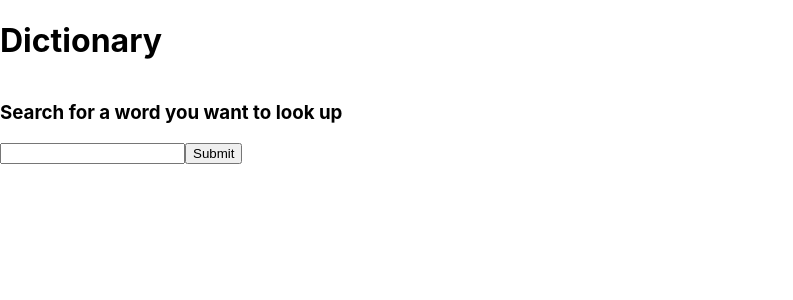
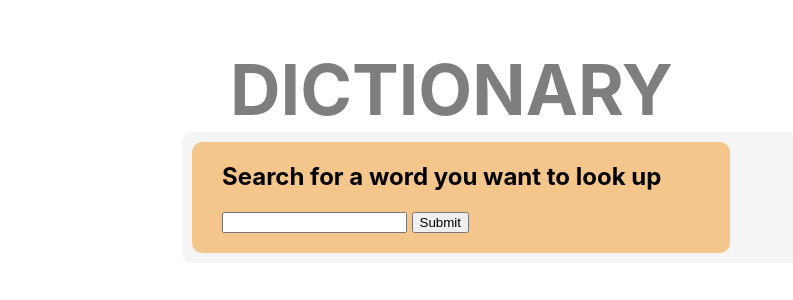
Before and after one commit to birdsong5/dictionary-app, a React (Create React App) app: page / in a window 1280 px wide. Shown: the top 300 px of the page, without its empty margins (0-793 px from the left). Built offline with nearby package versions, Linux system fonts and the light colour scheme.

Commit message:
Added CSS

```diff
--- a/src/App.css
+++ b/src/App.css
@@ -1,3 +1,31 @@
+.App-header h1 {
+  font-size: 70px;
+  margin-left: 230px;
+  margin-bottom: 0;
+  text-transform: uppercase;
+  opacity: 0.5;
+}
+
 .container {
+  width: 70%;
+  background-color: whitesmoke;
+  border-radius: 10px;
+  padding: 10px;
+  margin: 0 auto 30px;
   display: grid;
+  grid-template-columns: 60% 40%;
+  grid-gap: 10px;
+  align-items: center;
 }
+
+.search-section {
+  background-color: rgba(246, 157, 47, 0.534);
+  border-radius: 10px;
+  padding: 0 30px 20px;
+}
+
+.definition-section {
+  background-color: rgba(191, 145, 112, 0.512);
+  border-radius: 10px;
+  padding: 0 15px 20px;
+}
--- a/src/App.js
+++ b/src/App.js
@@ -11,7 +11,6 @@ function App() {
       </header>
 
       <Dictionary />
-      <div className="photos-section"></div>
     </div>
   );
 }
--- a/src/Definition.js
+++ b/src/Definition.js
@@ -1,5 +1,7 @@
 import React from "react";
 import Meaning from "./Meaning";
+
+import "./App.css";
 
 export default function Definition(props) {
   if (props.results) {
--- a/src/Dictionary.js
+++ b/src/Dictionary.js
@@ -23,12 +23,13 @@ export default function Dictionary() {
   return (
     <div className="container">
       <div className="search-section">
-        <h3>Search for a word you want to look up</h3>
+        <h2>Search for a word you want to look up</h2>
         <form onSubmit={search}>
-          <input type="search" onChange={handleWordChange} />
+          <input type="search" onChange={handleWordChange} />{" "}
           <input type="submit" />
         </form>
       </div>
+      <div className="photos-section"></div>
       <Definition results={results} />
     </div>
   );
--- a/src/Meaning.js
+++ b/src/Meaning.js
@@ -1,4 +1,6 @@
 import React from "react";
+
+import "./App.css";
 
 export default function Meaning(props) {
   console.log(props.meaning);
```
